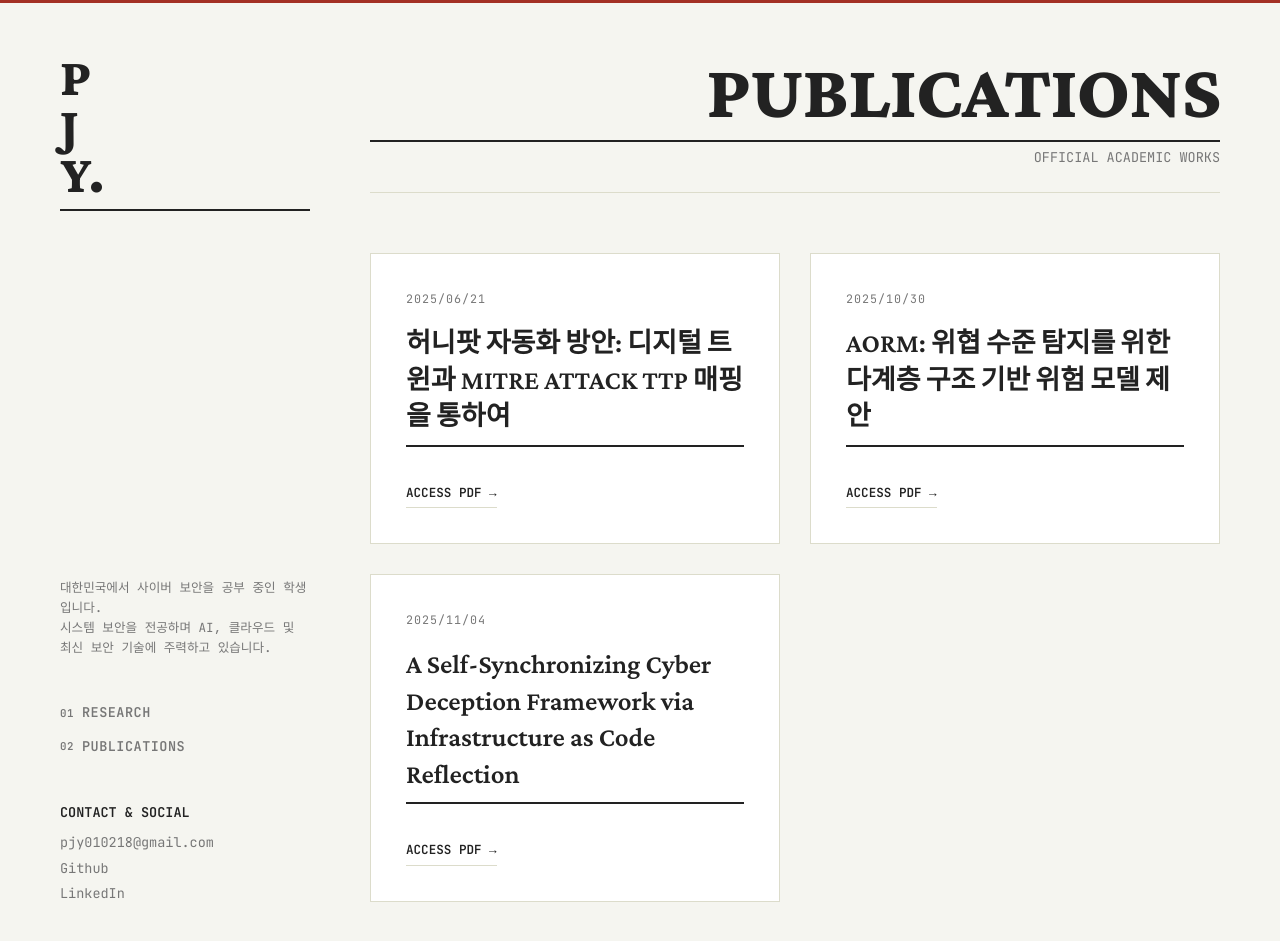
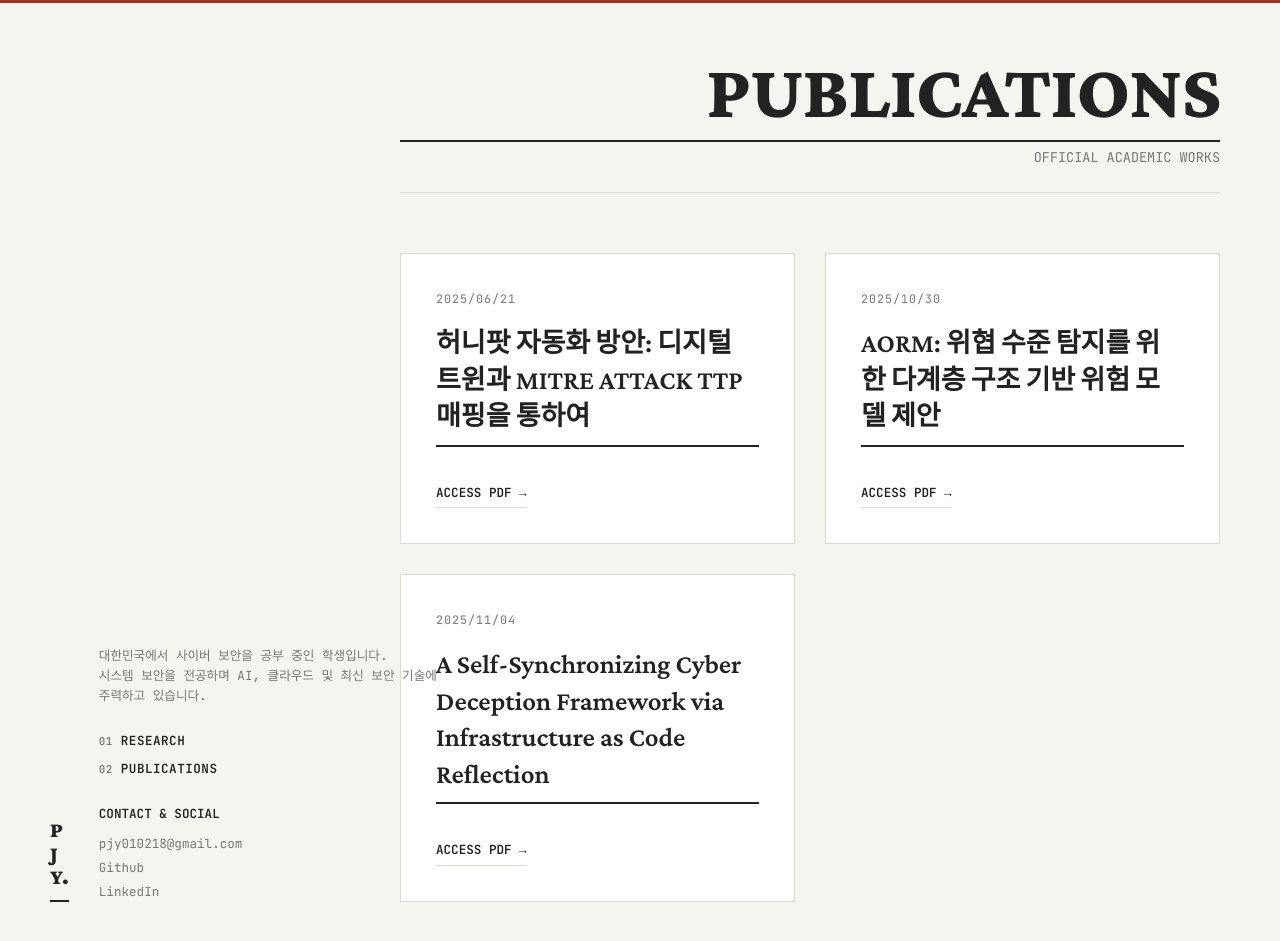
Before and after one commit to pjy010218/pjy010218.github.io, a Jekyll site: the page built from papers.md, in a window 1280 px wide and 952 px high. Shown: the top 941 px of the window. Built offline with Jekyll 4.4.1, drawn with Linux system fonts in a browser that asks for light colours.

Commit message:
feat(design): update architectural layout to clump at bottom-left and add 3D typography skew

```diff
--- a/_layouts/default.html
+++ b/_layouts/default.html
@@ -25,7 +25,7 @@
     <!-- Academic & Editorial Fonts -->
     <link rel="preconnect" href="https://fonts.googleapis.com">
     <link rel="preconnect" href="https://fonts.gstatic.com" crossorigin>
-    <link href="https://fonts.googleapis.com/css2?family=Crimson+Pro:ital,wght@0,300;0,400;0,600;0,800;1,400&family=JetBrains+Mono:wght@300;400;600&display=swap" rel="stylesheet">
+    <link href="https://fonts.googleapis.com/css2?family=Crimson+Pro:ital,wght@0,300;0,400;0,600;0,800;0,900;1,400&family=JetBrains+Mono:wght@300;400;600&display=swap" rel="stylesheet">
 
     <style>
       :root {
@@ -52,51 +52,60 @@
         min-height: 100vh;
         width: 100%;
         box-sizing: border-box;
-        padding: 50px 60px;
       }
 
-      .sidebar {
-        width: 250px;
+      /* Left Reserve Space */
+      .sidebar-spacer {
+        width: 400px;
         flex-shrink: 0;
-        display: flex;
-        flex-direction: column;
-        justify-content: space-between;
-        position: sticky;
-        top: 50px;
-        height: calc(100vh - 100px);
-        font-family: var(--font-mono);
-        font-size: 0.75rem;
-        line-height: 1.6;
       }
 
-      .sidebar-top h1 {
-        font-family: var(--font-serif);
-        font-size: 3rem;
-        margin: 0 0 15px 0;
-        font-weight: 800;
-        line-height: 0.9;
-        letter-spacing: -1px;
+      /* Bottom Left Fixed Block */
+      .bottom-left-anchor {
+        position: fixed;
+        bottom: 50px;
+        left: 50px;
+        display: flex;
+        align-items: flex-end;
+        gap: 30px;
+        max-width: 400px;
+        z-index: 100;
       }
 
-      .sidebar-top h1 a {
+      /* Small Logo at far bottom left */
+      .site-logo {
+        font-family: var(--font-serif);
+        font-size: 1.2rem;
+        font-weight: 900;
+        line-height: 1.1;
+        margin: 0;
+      }
+      .site-logo a {
         color: var(--color-text);
         text-decoration: none;
       }
 
-      .sidebar-desc {
-        color: var(--color-sub);
-        margin-bottom: 40px;
+      /* Info Block Grouped bounds */
+      .info-group {
+        display: flex;
+        flex-direction: column;
+        gap: 25px;
+        font-family: var(--font-mono);
         font-size: 0.7rem;
+        line-height: 1.6;
       }
 
-      .sidebar-nav {
+      .info-desc {
+        color: var(--color-sub);
+      }
+
+      .info-nav {
         display: flex;
         flex-direction: column;
-        gap: 12px;
-        margin-bottom: 40px;
+        gap: 8px;
       }
 
-      .sidebar-nav a {
+      .info-nav a {
         color: var(--color-text);
         text-decoration: none;
         text-transform: uppercase;
@@ -108,60 +117,70 @@
         letter-spacing: 0.5px;
       }
 
-      .sidebar-nav a:hover { opacity: 0.5; }
-      .sidebar-nav a span { color: var(--color-sub); font-size: 0.6rem; }
+      .info-nav a:hover { opacity: 0.5; }
+      .info-nav a span { color: var(--color-sub); font-size: 0.6rem; }
 
-      .sidebar-bottom {
+      .info-contact {
         display: flex;
         flex-direction: column;
         gap: 4px;
       }
 
-      .sidebar-bottom a {
+      .info-contact span {
+        color: var(--color-text);
+        font-weight: 600;
+        margin-bottom: 5px;
+        text-transform: uppercase;
+      }
+
+      .info-contact a {
         color: var(--color-sub);
         text-decoration: none;
+        transition: color 0.2s;
       }
-
-      .sidebar-bottom a:hover { color: var(--color-text); }
+      .info-contact a:hover { color: var(--color-text); }
 
       /* Right Content Area */
       .main-content {
         flex: 1;
-        padding-left: 60px;
         display: flex;
         flex-direction: column;
+        padding: 50px 60px 50px 0;
       }
 
       @media (max-width: 900px) {
-        .academic-layout { flex-direction: column; padding: 30px 20px; }
-        .sidebar { width: 100%; height: auto; position: relative; top: 0; margin-bottom: 50px; }
-        .sidebar-bottom { margin-top: 30px; }
-        .main-content { padding-left: 0; }
+        .academic-layout { flex-direction: column; padding: 0; }
+        .sidebar-spacer { display: none; }
+        .bottom-left-anchor { position: relative; bottom: 0; left: 0; padding: 40px; }
+        .main-content { padding: 20px; }
       }
     </style>
   </head>
 
   <body class="layout--{{ page.layout | default: layout.layout }}">
     <div class="academic-layout">
-      <!-- Mega Style Left Minimal Intro -->
-      <aside class="sidebar">
-        <div class="sidebar-top">
-          <h1><a href="{{ '/' | absolute_url }}">P<br>J<br>Y.</a></h1>
-        </div>
+      <!-- Spacer for flex main content -->
+      <div class="sidebar-spacer"></div>
 
-        <div class="sidebar-bottom">
-          <div class="sidebar-desc">
+      <!-- Real fixed content -->
+      <aside class="bottom-left-anchor">
+        <h1 class="site-logo">
+          <a href="{{ '/' | absolute_url }}">P<br>J<br>Y.</a>
+        </h1>
+
+        <div class="info-group">
+          <div class="info-desc">
             대한민국에서 사이버 보안을 공부 중인 학생입니다.<br>
             시스템 보안을 전공하며 AI, 클라우드 및 최신 보안 기술에 주력하고 있습니다.
           </div>
 
-          <nav class="sidebar-nav">
+          <nav class="info-nav">
             <a href="{{ '/' | relative_url }}"><span>01</span> Research</a>
             <a href="{{ '/papers/' | relative_url }}"><span>02</span> Publications</a>
           </nav>
 
-          <div class="sidebar-contact" style="display: flex; flex-direction: column; gap: 4px;">
-            <span style="color: var(--color-text); font-weight: 600; margin-bottom: 5px;">CONTACT & SOCIAL</span>
+          <div class="info-contact">
+            <span>CONTACT & SOCIAL</span>
             <a href="mailto:pjy010218@gmail.com">pjy010218@gmail.com</a>
             <a href="https://github.com/pjy010218" target="_blank">Github</a>
             <a href="https://www.linkedin.com/in/준영-박-0414623a0/" target="_blank">LinkedIn</a>
```
Also changed, not shown: _papers/.obsidian/workspace.json (+9 -9 lines), _papers/2025-11-12-Survey2.md (+2 -2 lines), index.md (+23 -10 lines).
